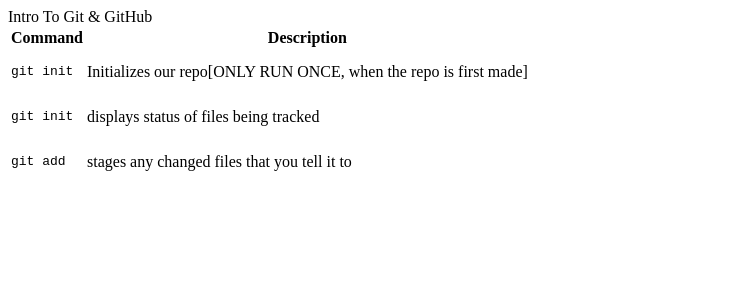
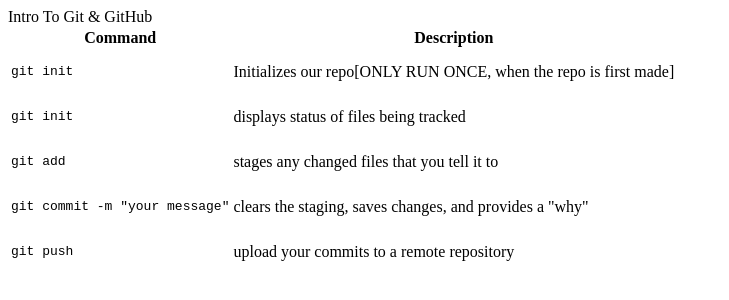
Before and after one commit to dbauer910/introToGit, a plain HTML site: page index.html in a window 1280 px wide. Shown: the whole page, without its empty margins (0-729 px from the left). Drawn offline with Linux system fonts and the light colour scheme.

Commit message:
ready to push code

```diff
--- a/index.html
+++ b/index.html
@@ -26,6 +26,20 @@
         <td><pre>git add</pre></td>
         <td>stages any changed files that you tell it to</td>
       </tr>
+      <tr>
+        <td><pre>git commit -m "your message"</pre></td>
+        <td>clears the staging, saves changes, and provides a "why"</td>
+      </tr>
+      <!--
+        When changing a file(s):
+        1. change the file(s)
+        2. in a terminal, add the file to git [git add .]
+        3. in a terminal, commit the change(s) [git commit -m "message"]
+      -->
+      <tr>
+       <td><pre>git push</pre></td>
+       <td>upload your commits to a remote repository</td>
+      </tr>
   </tbody>
  </table>
 </body>
```
